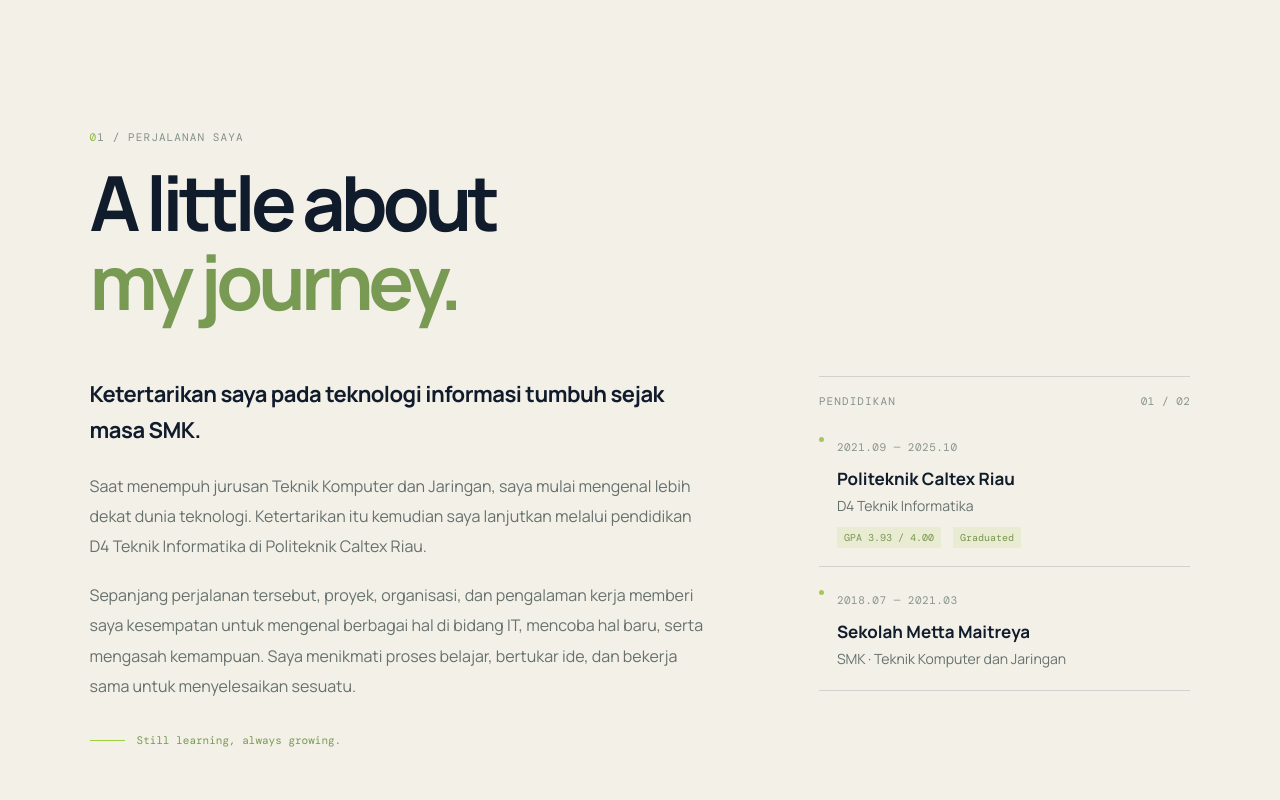
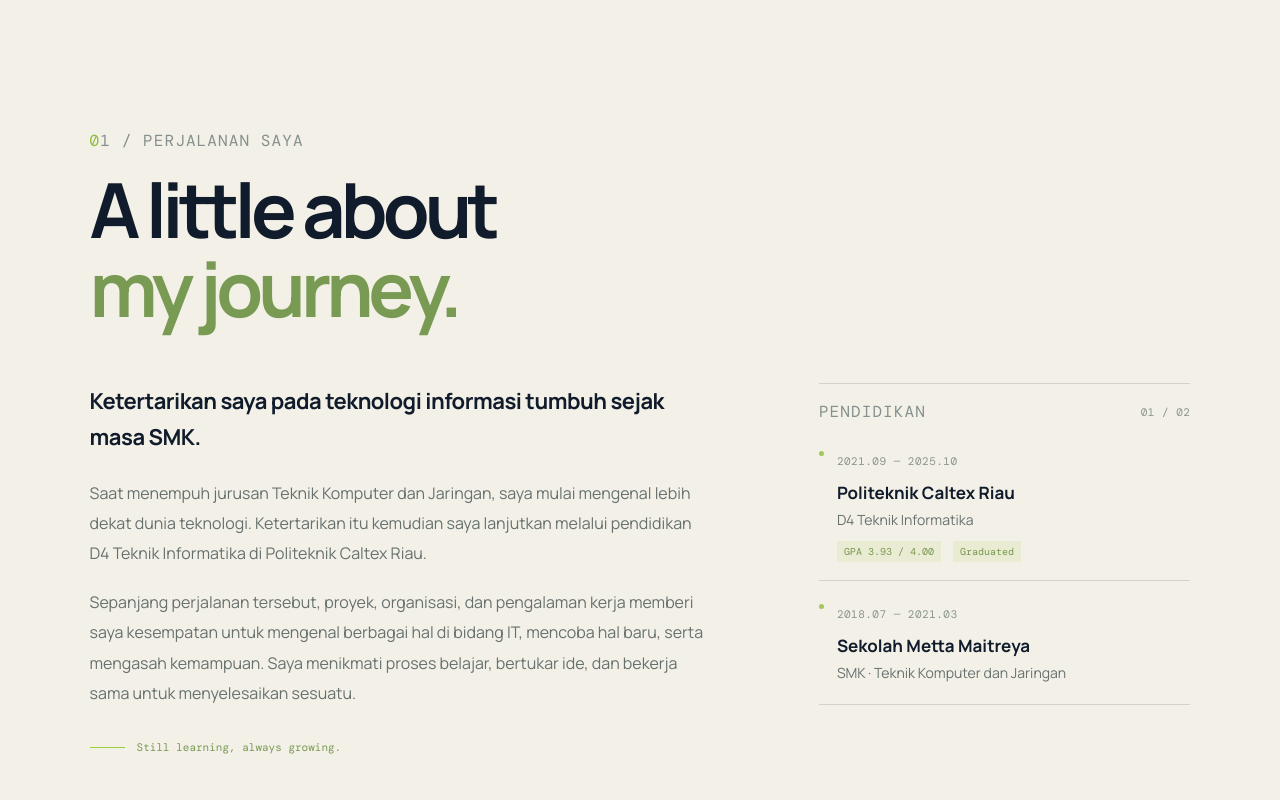
Before and after one commit to jessicazheng2025/portofolio, a plain HTML site: page index.html in a window 1280 px wide. Shown: the part 800-1600 px from the top of the page. Drawn offline with nearby package versions, Linux system fonts and the light colour scheme.

Commit message:
Update style.css

```diff
--- a/style.css
+++ b/style.css
@@ -15,7 +15,7 @@ body{font-size:16px;line-height:1.75}
 .lang-btn{font-size:11px}
 .about-story p{font-size:16px;line-height:1.9}
 .about-story .story-lead{font-size:22px}
-.section-kicker,.timeline-date,.education-date,.fact-label,.contact-note{font-size:11px}
+.section-kicker,.timeline-date,.education-date,.fact-label,.contact-note{font-size:16px}
 .education-panel{border-top:1px solid var(--line);padding-top:17px}
 .education-panel-head{display:flex;align-items:center;justify-content:space-between;margin-bottom:6px}
 .education-panel-head .fact-label{margin:0;color:#84908b}
```
